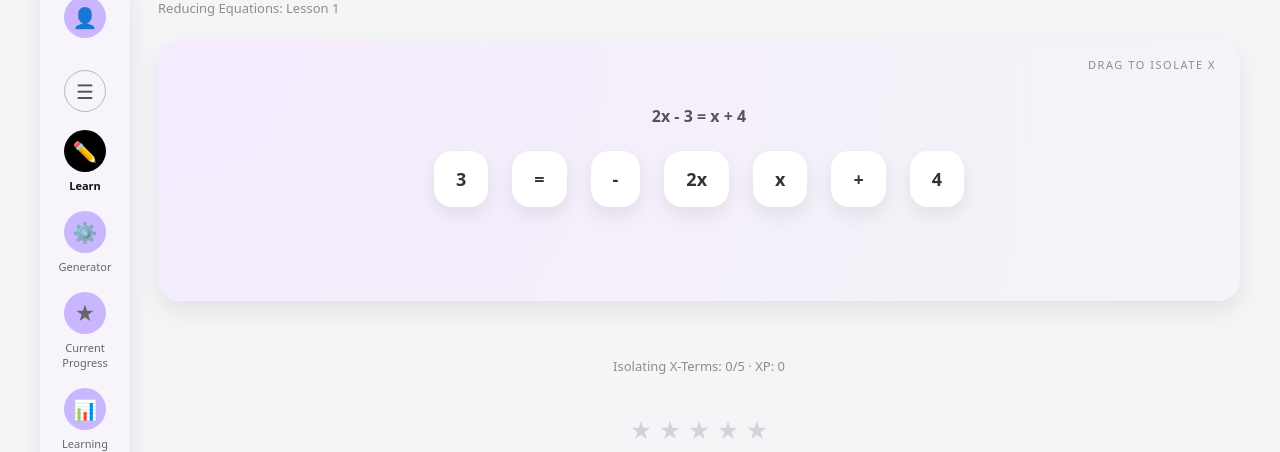
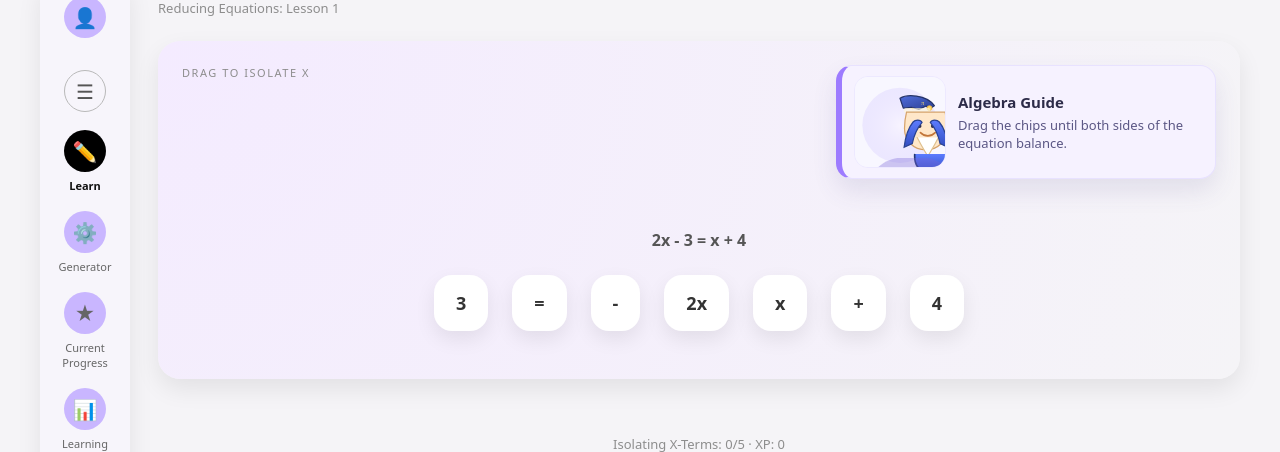
Before and after one commit to Anirudh02-sys/Algebra-Alchemy, a Django app: page / in a window 1280 px wide. Shown: the part 52-504 px from the top of the page. Run offline with Django 5.2, Linux system fonts and the light colour scheme.

Commit message:
Refresh mentor avatar artwork and styling

```diff
--- a/algebra_alchemy/templates/tutor.html
+++ b/algebra_alchemy/templates/tutor.html
@@ -66,7 +66,32 @@
         <section class="content-row progress-hidden" id="main-content-row">
             <!-- WORKSPACE -->
             <section class="workspace-wrapper">
-                <div class="workspace-label" id="workspace-label">DRAG TO ISOLATE X</div>
+                <div class="workspace-top">
+                    <div class="workspace-label" id="workspace-label">DRAG TO ISOLATE X</div>
+
+                    <div
+                        class="mentor-avatar"
+                        id="mentor-avatar"
+                        data-avatar-neutral="{% static 'img/avatars/wizard-neutral.svg' %}"
+                        data-avatar-happy="{% static 'img/avatars/wizard-happy.svg' %}"
+                        data-avatar-celebrate="{% static 'img/avatars/wizard-celebrate.svg' %}"
+                        data-avatar-thinking="{% static 'img/avatars/wizard-thinking.svg' %}"
+                    >
+                        <div class="mentor-avatar-image">
+                            <img
+                                id="avatar-image"
+                                src="{% static 'img/avatars/wizard-neutral.svg' %}"
+                                alt="Friendly wizard avatar reacting to your progress"
+                            />
+                        </div>
+                        <div class="mentor-avatar-copy">
+                            <div class="avatar-name">Algebra Guide</div>
+                            <div class="avatar-caption" id="avatar-caption">
+                                I react in real time to your moves.
+                            </div>
+                        </div>
+                    </div>
+                </div>
 
                 <!-- Drag-and-drop mode (Isolating X-Terms) -->
                 <div id="drag-mode">
--- a/static/css/tutor.css
+++ b/static/css/tutor.css
@@ -678,14 +678,81 @@ body {
     overflow: hidden;
 }
 
+.workspace-top {
+    display: flex;
+    flex-wrap: wrap;
+    justify-content: space-between;
+    gap: 12px;
+}
+
 .workspace-label {
-    position: absolute;
-    top: 16px;
-    right: 24px;
     font-size: 11px;
     color: var(--text-muted);
     text-transform: uppercase;
     letter-spacing: 0.14em;
+}
+
+.mentor-avatar {
+    display: inline-flex;
+    align-items: center;
+    gap: 12px;
+    padding: 10px 12px;
+    background: #f6f2ff;
+    border: 1px solid #e8e2ff;
+    border-left: 6px solid #9d7bff;
+    border-radius: 16px;
+    box-shadow: 0 12px 24px rgba(86, 70, 140, 0.12);
+    max-width: 380px;
+    transition: border-color 0.2s ease, box-shadow 0.2s ease;
+    margin-bottom: 10px;
+}
+
+.mentor-avatar-image {
+    width: 92px;
+    height: 92px;
+    flex-shrink: 0;
+    border-radius: 14px;
+    border: 1px solid #ede9ff;
+    background: radial-gradient(circle at 30% 30%, #ffffff, #f6f2ff);
+    display: flex;
+    align-items: center;
+    justify-content: center;
+    overflow: hidden;
+}
+
+.mentor-avatar-image img {
+    width: 100%;
+    height: 100%;
+    object-fit: contain;
+    display: block;
+}
+
+.avatar-name {
+    font-weight: 800;
+    color: #2c2b48;
+    font-size: 15px;
+    margin-bottom: 4px;
+}
+
+.avatar-caption {
+    color: #5b5785;
+    font-size: 13px;
+    line-height: 1.4;
+}
+
+.mentor-avatar.avatar-happy {
+    border-left-color: #2fb568;
+    box-shadow: 0 12px 28px rgba(47, 181, 104, 0.18);
+}
+
+.mentor-avatar.avatar-celebrate {
+    border-left-color: #ff9f43;
+    box-shadow: 0 14px 30px rgba(255, 159, 67, 0.22);
+}
+
+.mentor-avatar.avatar-thinking {
+    border-left-color: #f6c14a;
+    box-shadow: 0 12px 24px rgba(246, 193, 74, 0.18);
 }
 
 .original-equation {
--- a/static/js/tutor.js
+++ b/static/js/tutor.js
@@ -358,6 +358,42 @@ const expressionSets = {
 let currentMode = "isolating"; // "isolating" | "solving" | "expressions" | "practice1" | "practice2"
 let draggedElement = null;
 
+const avatarMessages = {
+    neutral: "I'll cheer or coach you based on what you try.",
+    happy: "Nice choice! Keep the momentum going.",
+    celebrate: "Brilliant! That's the move we wanted.",
+    thinking: "Let's rethink that step together.",
+};
+
+function setAvatarMood(state = "neutral", customMessage) {
+    const avatar = document.getElementById("mentor-avatar");
+    const img = document.getElementById("avatar-image");
+    const caption = document.getElementById("avatar-caption");
+
+    if (!avatar || !img || !caption) return;
+
+    const sources = {
+        neutral: avatar.dataset.avatarNeutral,
+        happy: avatar.dataset.avatarHappy,
+        celebrate: avatar.dataset.avatarCelebrate,
+        thinking: avatar.dataset.avatarThinking,
+    };
+
+    const validState = sources[state] ? state : "neutral";
+    const message = customMessage || avatarMessages[validState] || avatarMessages.neutral;
+
+    img.src = sources[validState] || sources.neutral;
+    caption.textContent = message;
+
+    avatar.classList.remove(
+        "avatar-neutral",
+        "avatar-happy",
+        "avatar-celebrate",
+        "avatar-thinking"
+    );
+    avatar.classList.add(`avatar-${validState}`);
+}
+
 // ======================= GENERIC HELPERS =======================
 
 function shuffle(array) {
@@ -508,6 +544,10 @@ function loadIsolatingProblem(index) {
     container.innerHTML = "";
     status.textContent = "";
     status.classList.remove("correct");
+    setAvatarMood(
+        "neutral",
+        "Drag the chips until both sides of the equation balance."
+    );
     nextBtn.style.display = isolatingSolved[index] ? "inline-flex" : "none";
     nextBtn.disabled = false;
     nextBtn.textContent =
@@ -604,6 +644,10 @@ function checkIsolatingCorrect() {
     if (isCorrect) {
         status.textContent = "Correct! 🎉";
         status.classList.add("correct");
+        setAvatarMood(
+            "celebrate",
+            "Balanced perfectly! Move to the next equation."
+        );
 
         container.querySelectorAll(".chip").forEach((c) => {
             c.classList.add("correct-chip");
@@ -631,6 +675,11 @@ function checkIsolatingCorrect() {
         status.textContent = "Keep going...";
         status.classList.remove("correct");
         nextBtn.style.display = "none";
+
+        setAvatarMood(
+            "thinking",
+            "Try adjusting terms so the x-terms stay on one side."
+        );
 
         container.classList.add("shake");
         setTimeout(() => container.classList.remove("shake"), 250);
@@ -669,6 +718,11 @@ function renderCurrentSolvingStep() {
             ? "Next equation →"
             : "All done 🎉";
 
+    setAvatarMood(
+        "neutral",
+        "Choose the step that keeps the equation balanced."
+    );
+
     optsContainer.innerHTML = "";
     step.options.forEach((opt, idx) => {
         const btn = document.createElement("button");
@@ -697,11 +751,16 @@ function handleMcqAnswer(selectedIndex) {
         feedback.classList.add("correct");
         optionButtons[selectedIndex].classList.add("mcq-correct");
         nextBtn.disabled = false;
+        setAvatarMood("happy", "Great pick! Let's continue.");
     } else {
         feedback.textContent = "Not quite. Try again.";
         feedback.classList.remove("correct");
         optionButtons[selectedIndex].classList.add("mcq-incorrect");
         nextBtn.disabled = true;
+        setAvatarMood(
+            "thinking",
+            "Check the operation order and try another option."
+        );
     }
 }
 
@@ -732,6 +791,10 @@ function setupMcqNextButton() {
                     "You finished all Solving for X problems! 🎉";
                 feedback.classList.add("correct");
                 nextBtn.disabled = true;
+                setAvatarMood(
+                    "celebrate",
+                    "All solving steps cleared—fantastic work!"
+                );
             }
         }
     });
@@ -772,6 +835,11 @@ function loadExpressionProblem(index) {
     checkBtn.disabled = false;
     nextBtn.style.display = set.solved[index] ? "inline-flex" : "none";
 
+    setAvatarMood(
+        "neutral",
+        "Translate the words into an equation before checking."
+    );
+
     updatePagination(index);
     updateProgressUI();
 }
@@ -796,6 +864,10 @@ function setupExpressionButtons() {
         if (!user) {
             feedback.textContent = "Type your equation first.";
             feedback.classList.remove("correct");
+            setAvatarMood(
+                "thinking",
+                "Start by typing the equation that matches the prompt."
+            );
             return;
         }
 
@@ -804,6 +876,7 @@ function setupExpressionButtons() {
             feedback.classList.add("correct");
             checkBtn.disabled = true;
             nextBtn.style.display = "inline-flex";
+            setAvatarMood("happy", "Beautiful equation! Keep it up.");
 
             if (!set.solved[set.currentIndex]) {
                 set.solved[set.currentIndex] = true;
@@ -813,6 +886,10 @@ function setupExpressionButtons() {
         } else {
             feedback.textContent = "Not quite. Check your signs and order.";
             feedback.classList.remove("correct");
+            setAvatarMood(
+                "thinking",
+                "Check the signs and variable placement, then try again."
+            );
         }
     });
 
@@ -827,6 +904,10 @@ function setupExpressionButtons() {
             feedback.textContent = "You finished all problems! 🎉";
             feedback.classList.add("correct");
             nextBtn.style.display = "none";
+            setAvatarMood(
+                "celebrate",
+                "Practice set complete—stellar focus!"
+            );
         }
     });
 }
```
Also changed, not shown: static/img/avatars/wizard-celebrate.svg (added), static/img/avatars/wizard-happy.svg (added), static/img/avatars/wizard-neutral.svg (added), static/img/avatars/wizard-thinking.svg (added).
